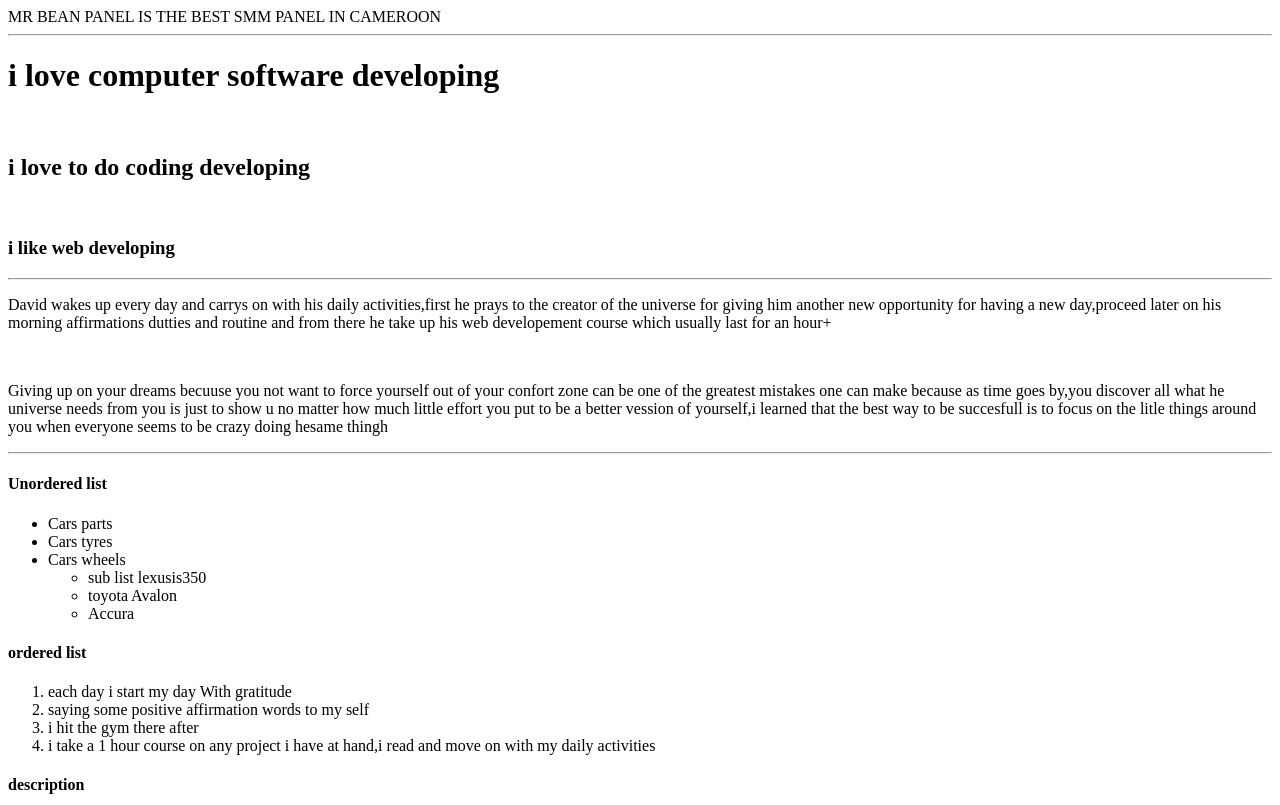
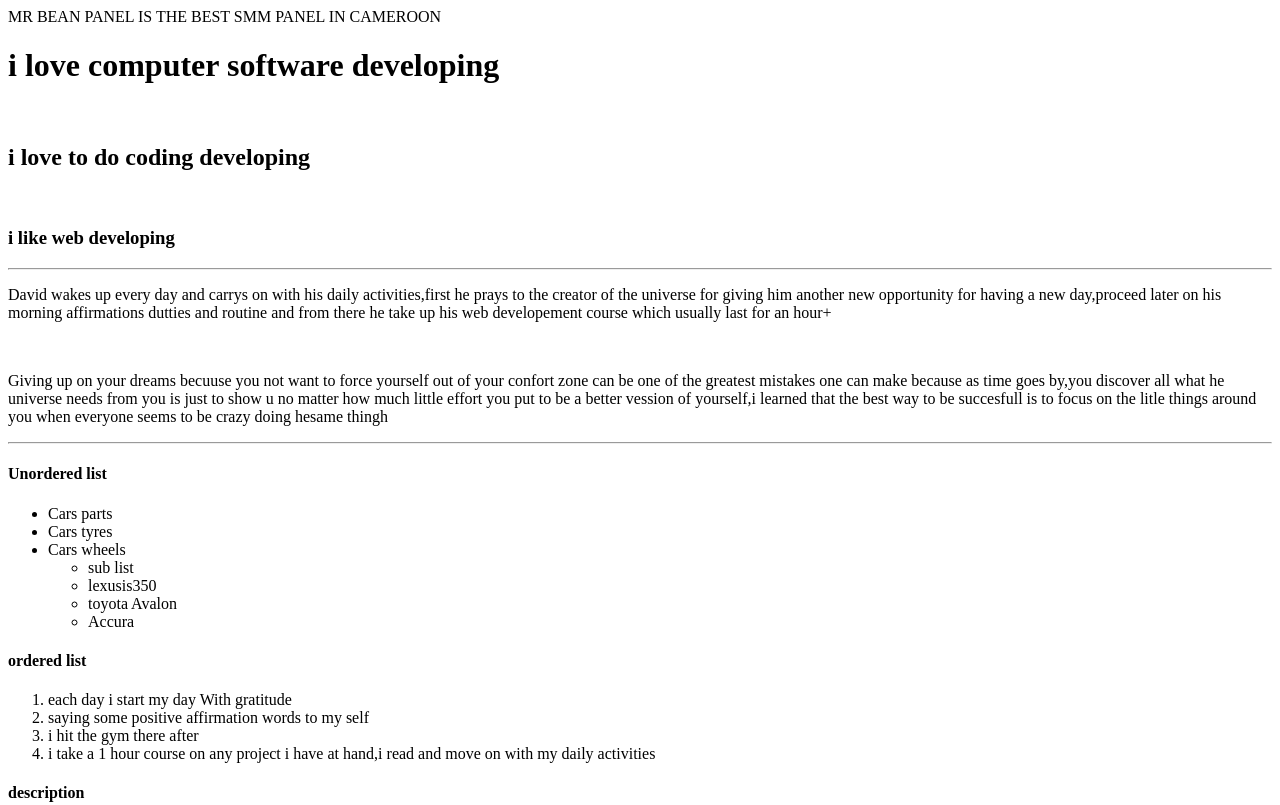
Before and after one commit to Bobcarly/mrbean-testrun, a plain HTML site: page index.html in a window 1280 px wide. Shown: the top 805 px of the page. Drawn offline with Linux system fonts and the light colour scheme.

Commit message:
correction of errors on opening and closing tags

```diff
--- a/index.html
+++ b/index.html
@@ -2,9 +2,9 @@
 
 <html>
 
+<head>
+    <tittle>MR BEAN PANEL IS THE BEST SMM PANEL IN CAMEROON</tittle>
 </head>
-<tittle>MR BEAN PANEL IS THE BEST SMM PANEL IN CAMEROON</tittle>
-<hr>
 
 
 </body>
@@ -28,8 +28,8 @@
     <li> Cars tyres </li>
     <li> Cars wheels </li>
     <ul>
-        <li>sub list
-            lexusis350</li>
+        <li>sub list </li>
+        <li>lexusis350</li>
         <li>toyota Avalon</li>
         <li>Accura</li>
     </ul>
@@ -139,3 +139,4 @@
      <a href="mrbeanpanel.com">
      <button style="background-color:red; ">submit
      </a>
+     <p>    github code pushing process </p>
```
